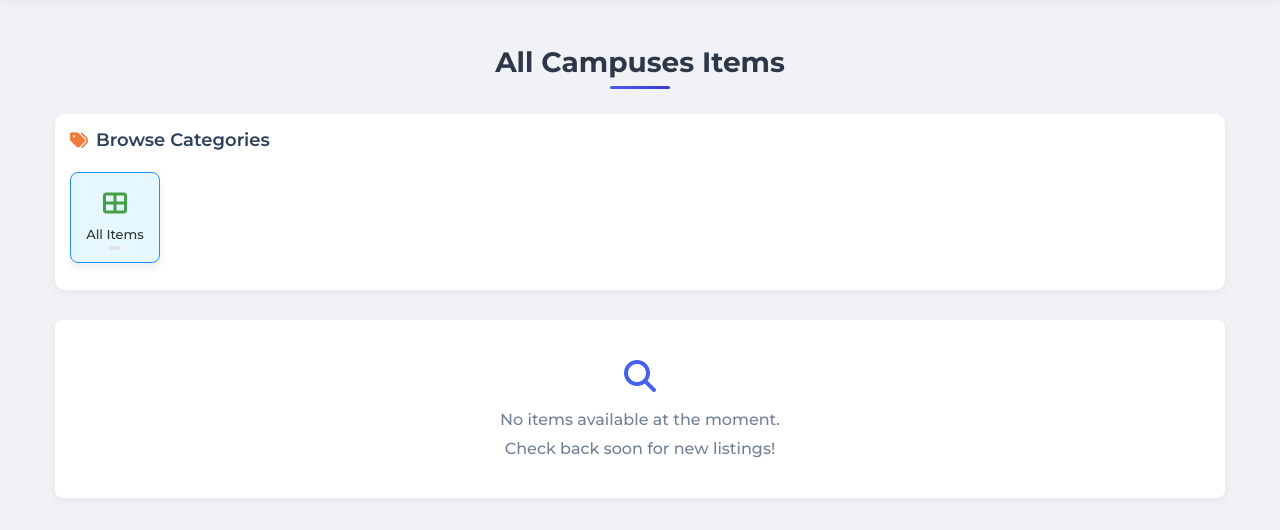
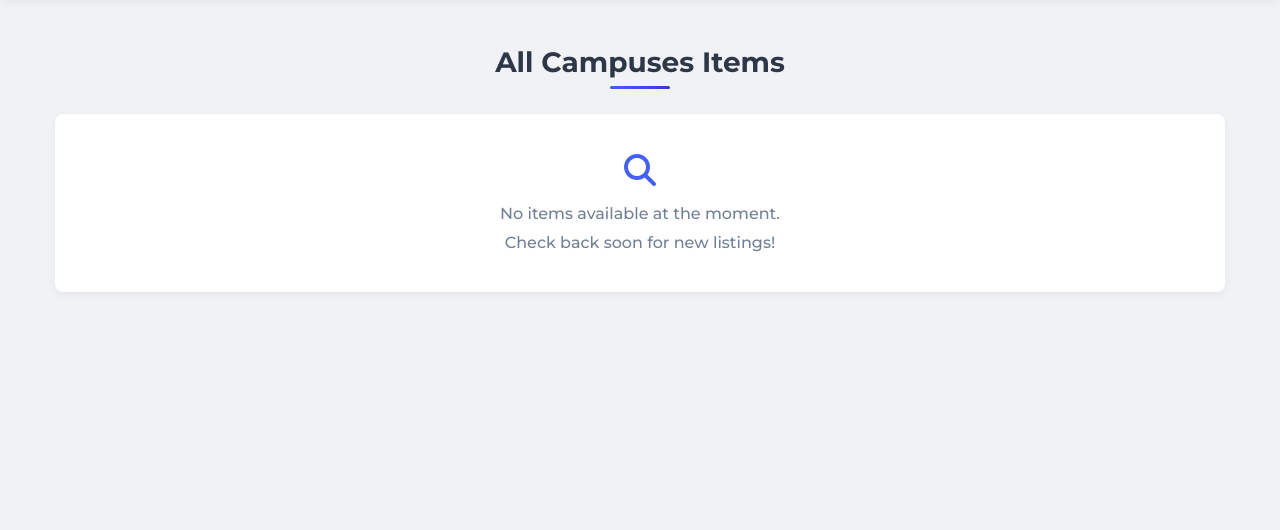
Before and after one commit to SangerForCode/SWD-Store, a Django app: template pawnshop/bits/templates/bits/home.html in a window 1280 px wide. Shown: the part 70-600 px from the top of the page. Run offline with Django 3.2, Linux system fonts and the light colour scheme; the template is opened without the code that fills it, so the values that code supplies are empty.

Commit message:
removed cat

```diff
--- a/pawnshop/bits/templates/bits/home.html
+++ b/pawnshop/bits/templates/bits/home.html
@@ -5,170 +5,6 @@
 
 {% block extra_css %}
 <link rel="stylesheet" href="{% static 'bits/home.css' %}">
-<style>
-/* Horizontal Category Selector Styles */
-.category-selector {
-    margin-bottom: 30px;
-    background-color: #fff;
-    border-radius: 10px;
-    padding: 15px;
-    box-shadow: 0 3px 10px rgba(0, 0, 0, 0.05);
-}
-
-.category-selector-title {
-    font-size: 18px;
-    font-weight: 600;
-    margin-bottom: 18px; /* Increased from 15px to create more space */
-    color: var(--primary);
-    display: flex;
-    align-items: center;
-}
-
-.category-selector-title i {
-    margin-right: 8px;
-    color: var(--accent);
-}
-
-.category-scroll {
-    display: flex;
-    overflow-x: auto;
-    scrollbar-width: thin;
-    -webkit-overflow-scrolling: touch; /* Smooth scrolling on iOS */
-    scroll-behavior: smooth;
-    padding: 5px 0 10px 0; /* Added top padding to prevent icon cut-off */
-}
-
-/* Hide scrollbar for Chrome, Safari and Opera */
-.category-scroll::-webkit-scrollbar {
-    height: 4px;
-}
-
-.category-scroll::-webkit-scrollbar-track {
-    background: #f1f1f1;
-    border-radius: 10px;
-}
-
-.category-scroll::-webkit-scrollbar-thumb {
-    background: #d0d0d0;
-    border-radius: 10px;
-}
-
-.category-scroll::-webkit-scrollbar-thumb:hover {
-    background: #a0a0a0;
-}
-
-.category-card {
-    display: flex;
-    flex-direction: column;
-    align-items: center;
-    justify-content: center;
-    padding: 15px 10px 12px 10px; /* Increased top padding */
-    background-color: #f8f9fa;
-    border-radius: 8px;
-    text-decoration: none;
-    color: var(--text);
-    transition: all 0.2s ease;
-    position: relative;
-    text-align: center;
-    border: 1px solid #eaeaea;
-    min-width: 90px;
-    margin-right: 10px;
-    flex-shrink: 0;
-}
-
-.category-card:last-child {
-    margin-right: 0;
-}
-
-.category-card:hover, .category-card.active {
-    background-color: #e6f7ff;
-    transform: translateY(-2px);
-    box-shadow: 0 4px 8px rgba(0, 0, 0, 0.08);
-    border-color: #91d5ff;
-}
-
-.category-card.active {
-    border-color: #1890ff;
-}
-
-.category-icon {
-    font-size: 24px;
-    color: var(--primary);
-    margin-bottom: 8px;
-    height: 30px; /* Increased from 28px */
-    display: flex;
-    align-items: center;
-    justify-content: center;
-    width: 100%; /* Ensure full width */
-    position: relative; /* To prevent overflow issues */
-}
-
-.category-name {
-    font-size: 13px;
-    font-weight: 500;
-    margin-bottom: 4px;
-    white-space: nowrap;
-    overflow: hidden;
-    text-overflow: ellipsis;
-    width: 100%;
-}
-
-.category-count {
-    font-size: 12px;
-    font-weight: 600;
-    color: var(--accent);
-    background-color: rgba(240, 123, 63, 0.15);
-    padding: 2px 6px;
-    border-radius: 10px;
-}
-
-.all-categories {
-    background-color: #e8f5e9;
-}
-
-.all-categories .category-icon {
-    color: #43a047;
-}
-
-.all-categories:hover {
-    background-color: #d5e8d8;
-}
-
-/* Responsive adjustments */
-@media (max-width: 768px) {
-    .category-card {
-        min-width: 80px;
-        padding: 12px 8px 10px 8px; /* Adjusted padding */
-        margin-right: 8px;
-    }
-
-    .category-icon {
-        font-size: 20px;
-        margin-bottom: 6px;
-    }
-
-    .category-name {
-        font-size: 12px;
-    }
-}
-
-@media (max-width: 480px) {
-    .category-card {
-        min-width: 75px;
-        padding: 10px 6px 8px 6px; /* Adjusted padding */
-        margin-right: 6px;
-    }
-
-    .category-icon {
-        font-size: 18px;
-        margin-bottom: 5px;
-    }
-
-    .category-name {
-        font-size: 11px;
-    }
-}
-</style>
 {% endblock %}
 
 {% block content %}
@@ -201,32 +37,6 @@
         </div>
 
     </h2>
-
-    <!-- Category Selector -->
-    <div class="category-selector">
-        <div class="category-selector-title">
-            <i class="fas fa-tags"></i> Browse Categories
-        </div>
-        <div class="category-scroll">
-            <a href="{% url 'home' %}{% if request.GET.q %}?q={{ request.GET.q }}{% endif %}{% if request.GET.campus %}&campus={{ request.GET.campus }}{% endif %}" class="category-card all-categories {% if not request.GET.c %}active{% endif %}">
-                <div class="category-icon">
-                    <i class="fas fa-th-large"></i>
-                </div>
-                <div class="category-name">All Items</div>
-                <div class="category-count">{{ all_items_count }}</div>
-            </a>
-
-            {% for category in categories_with_counts %}
-            <a href="{% url 'home' %}?c={{ category.id }}{% if request.GET.q %}&q={{ request.GET.q }}{% endif %}{% if request.GET.campus %}&campus={{ request.GET.campus }}{% endif %}" class="category-card {% if request.GET.c|add:0 == category.id %}active{% endif %}">
-                <div class="category-icon">
-                    <i class="{{ category.icon_class|default:'fas fa-box' }}"></i>
-                </div>
-                <div class="category-name">{{ category.name }}</div>
-                <div class="category-count">{{ category.item_count }}</div>
-            </a>
-            {% endfor %}
-        </div>
-    </div>
 
     <div class="items-grid">
         {% for item in items %}
--- a/pawnshop/bits/templates/bits/layout.html
+++ b/pawnshop/bits/templates/bits/layout.html
@@ -128,6 +128,7 @@
     </div>
 
     {% block scripts %}
+    <script src="{% static 'bits/layout.js' %}"></script>
     <script>
         document.addEventListener('DOMContentLoaded', () => {
             function isAndroid() {
```
